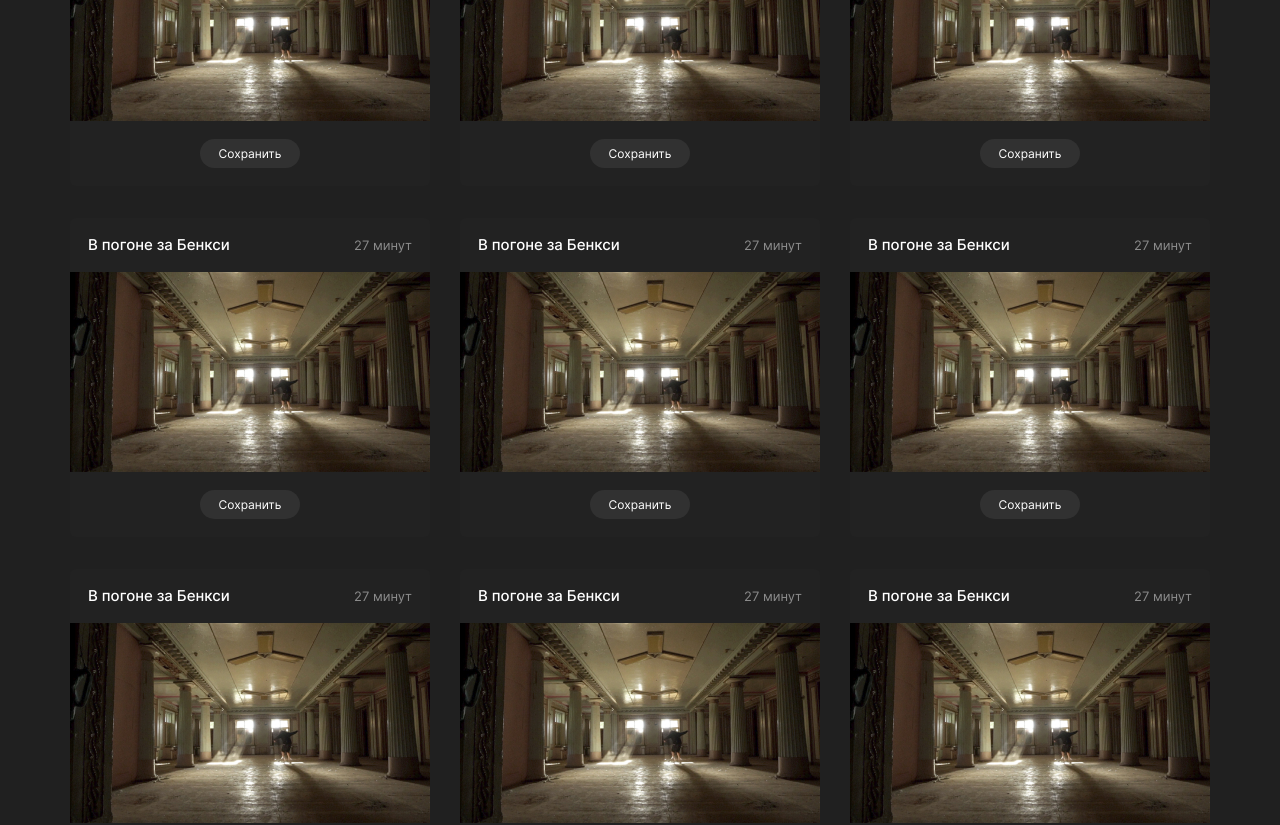
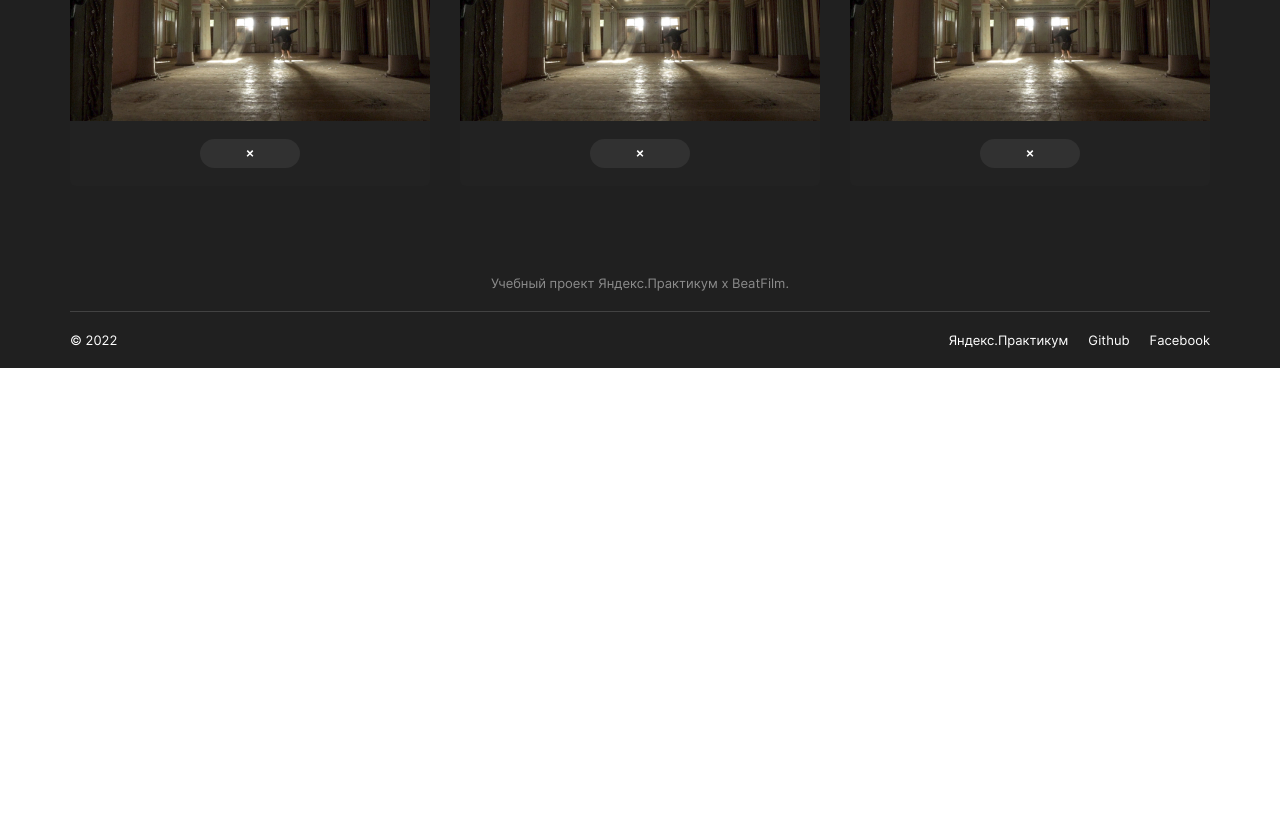
Before and after one commit to APacheko/movies-explorer-frontend, a React (Create React App) app: page /saved-movies in a window 1280 px wide. Shown: the part 500-1325 px from the top of the page. After the commit the page ends 868 px from the top, so only its background shows below. Built offline with nearby package versions, Linux system fonts and the light colour scheme.

Commit message:
вернул отображение карточек

```diff
--- a/src/components/Movies/Movies.js
+++ b/src/components/Movies/Movies.js
@@ -5,6 +5,7 @@ import Footer from "../Footer/Footer";
 import SearchForm from "../SearchForm/SearchForm";
 import MoviesCardList from "../MoviesCardList/MoviesCardList";
 import MoviesButton from "../MoviesButton/MoviesButton";
+import MoviesCard from "../MoviesCard/MoviesCard";
 // import Preloader from "../Preloader/Preloader";
 
 
@@ -15,7 +16,44 @@ function Movies() {
       <Header />
       <main className="content">
       <SearchForm />
-      <MoviesCardList />
+      <MoviesCardList>
+        <MoviesCard
+          statusBtn = "saved"
+        />
+        <MoviesCard
+          statusBtn = "saved"
+        />
+        <MoviesCard
+          statusBtn = "save"
+        />
+        <MoviesCard
+          statusBtn = "save"
+        />
+        <MoviesCard
+          statusBtn = "saved"
+        />
+        <MoviesCard
+          statusBtn = "save"
+        />
+        <MoviesCard
+          statusBtn = "save"
+        />
+        <MoviesCard
+          statusBtn = "save"
+        />
+        <MoviesCard
+          statusBtn = "saved"
+        />
+        <MoviesCard
+          statusBtn = "saved"
+        />
+        <MoviesCard
+          statusBtn = "save"
+        />
+        <MoviesCard
+          statusBtn = "save"
+        />
+      </MoviesCardList>
       <MoviesButton />
       </main>
       <Footer />
--- a/src/components/MoviesCard/MoviesCard.js
+++ b/src/components/MoviesCard/MoviesCard.js
@@ -2,7 +2,8 @@ import React from "react";
 import "./MoviesCard.css";
 import movie from "../../images/movie6.jpg";
 
-function MoviesCard() {
+function MoviesCard({ statusBtn }) {
+
   return (
     <li className="movie">
       <div className="movie__container">
@@ -10,7 +11,15 @@ function MoviesCard() {
         <p className="movie__time">27 минут</p>
       </div>
       <img className="movie__poster" src={movie} alt="Постер к фильму" />
-      <button className="movie__btn" type="button">Сохранить</button>
+       {statusBtn === "save" && (
+         <button className="movie__btn" type="button">Сохранить</button>
+        )}
+       {statusBtn === "delete" && (
+         <button className="movie__btn movie__btn_type_delete" type="button"></button>
+        )}
+        {statusBtn === "saved" && (
+         <button className="movie__btn movie__btn_type_active" type="button"></button>
+        )}
     </li>
   )
 }
--- a/src/components/MoviesCardList/MoviesCardList.js
+++ b/src/components/MoviesCardList/MoviesCardList.js
@@ -1,24 +1,10 @@
 import React from "react";
 import "./MoviesCardList.css"
-import MoviesCard from "../MoviesCard/MoviesCard";
 
-function MoviesCardList() {
+function MoviesCardList({ children }) {
   return (
     <section className="movies">
-      <ul className="movies__list">
-        <MoviesCard />
-        <MoviesCard />
-        <MoviesCard />
-        <MoviesCard />
-        <MoviesCard />
-        <MoviesCard />
-        <MoviesCard />
-        <MoviesCard />
-        <MoviesCard />
-        <MoviesCard />
-        <MoviesCard />
-        <MoviesCard />
-      </ul>
+      <ul className="movies__list">{children}</ul>
     </section>
   )
 }
--- a/src/components/SavedMovies/SavedMovies.js
+++ b/src/components/SavedMovies/SavedMovies.js
@@ -4,6 +4,8 @@ import Header from "../Header/Header";
 import Footer from "../Footer/Footer";
 import SearchForm from "../SearchForm/SearchForm";
 import MoviesCardList from "../MoviesCardList/MoviesCardList";
+import MoviesCard from "../MoviesCard/MoviesCard";
+
 
 
 function SavedMovies() {
@@ -13,7 +15,17 @@ function SavedMovies() {
       <Header />
       <main className="content">
       <SearchForm />
-      <MoviesCardList />
+      <MoviesCardList>
+        <MoviesCard
+          statusBtn = "delete"
+        />
+        <MoviesCard
+          statusBtn = "delete"
+        />
+        <MoviesCard
+          statusBtn = "delete"
+        />
+      </MoviesCardList>
       </main>
       <Footer />
     </>
```
